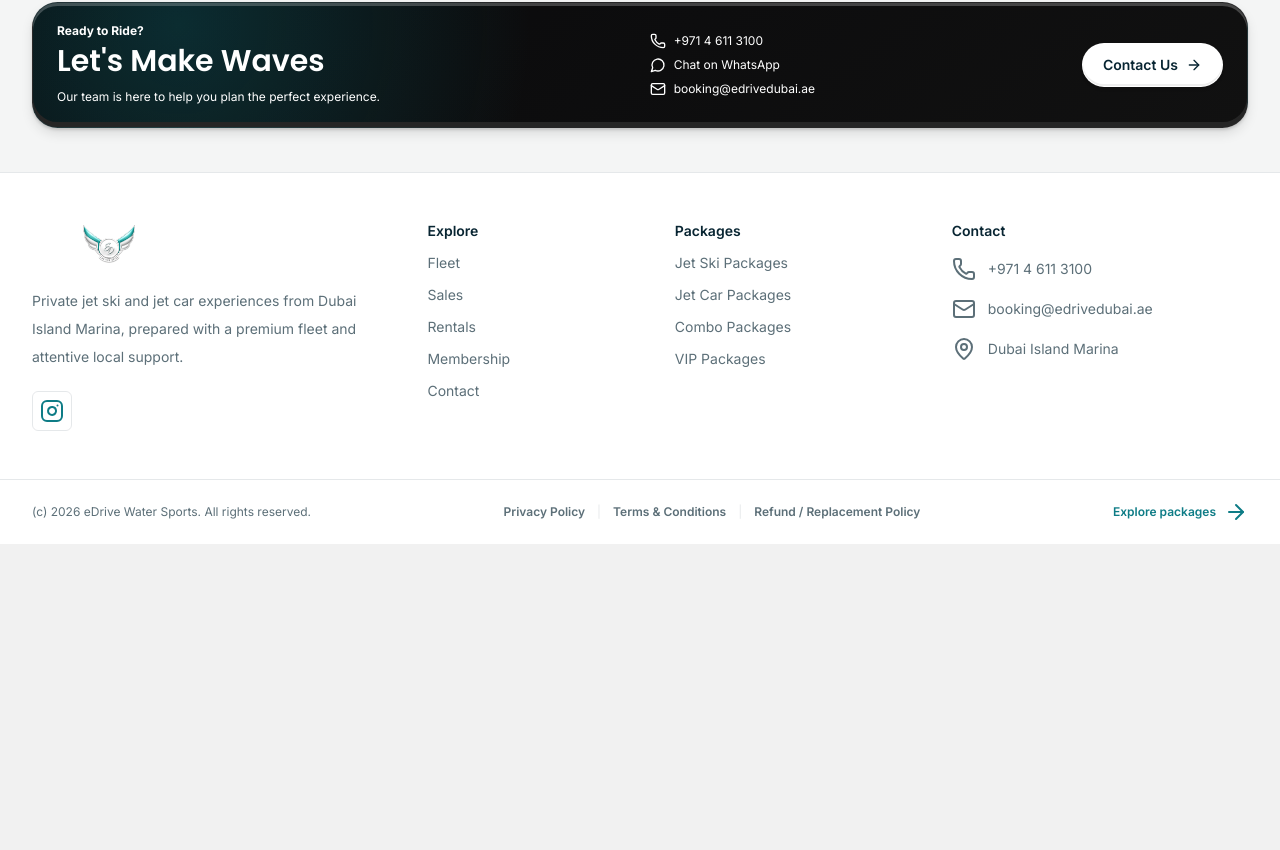
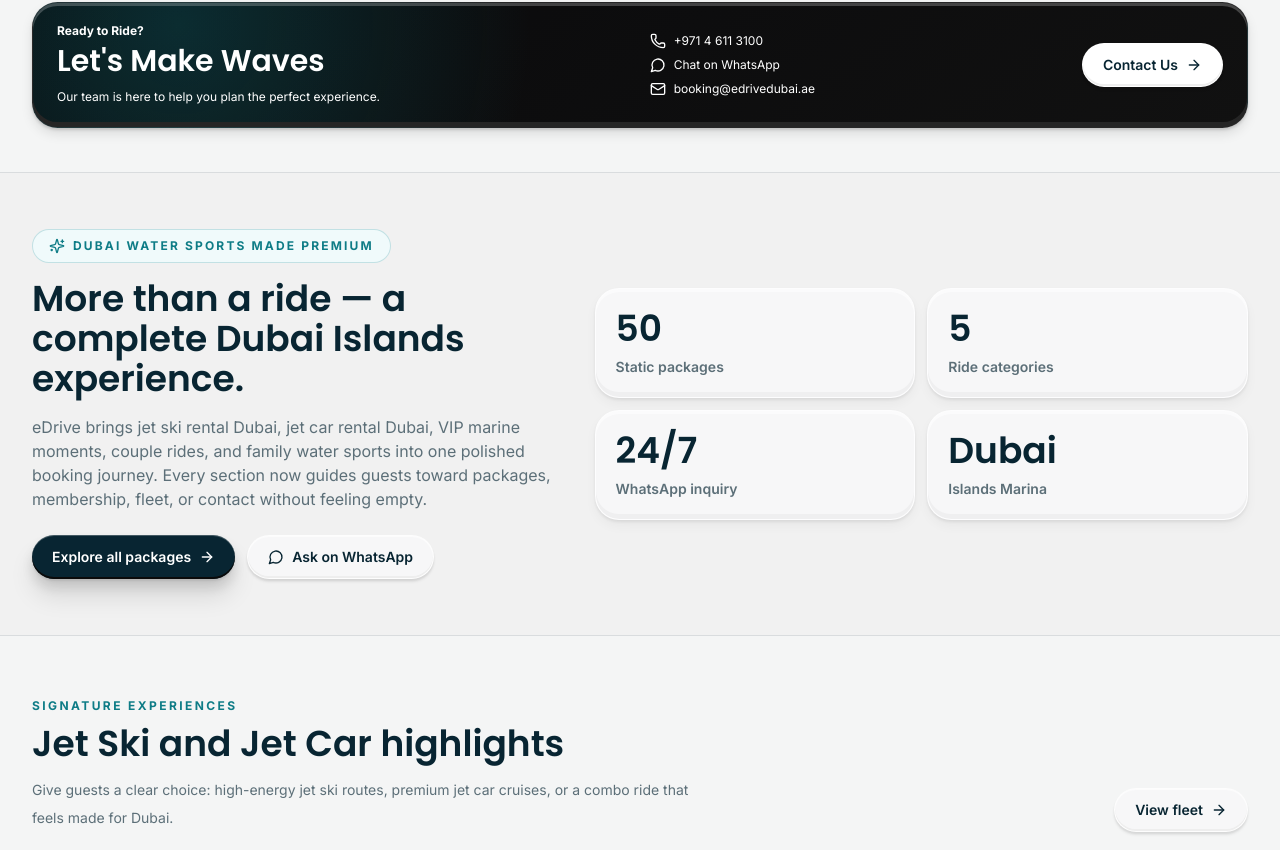
Before and after one commit to emranyounasdxb-ai/edrive-water-sports, a Next.js app: page / in a window 1280 px wide. Shown: the part 1450-2300 px from the top of the page. Before the commit the page ends 1994 px from the top, so only its background shows below. Built offline with nearby package versions, Linux system fonts and the light colour scheme.

Commit message:
Expand public home page

```diff
--- a/app/(public)/page.tsx
+++ b/app/(public)/page.tsx
@@ -1,4 +1,5 @@
 import type { Metadata } from 'next';
+import { HomeExpansionSections } from '@/components/edrive/home-expansion';
 import { HomePage } from '@/components/edrive/public-pages';
 
 export const metadata: Metadata = {
@@ -7,5 +8,10 @@
 };
 
 export default function Page() {
-  return <HomePage />;
+  return (
+    <>
+      <HomePage />
+      <HomeExpansionSections />
+    </>
+  );
 }
```
